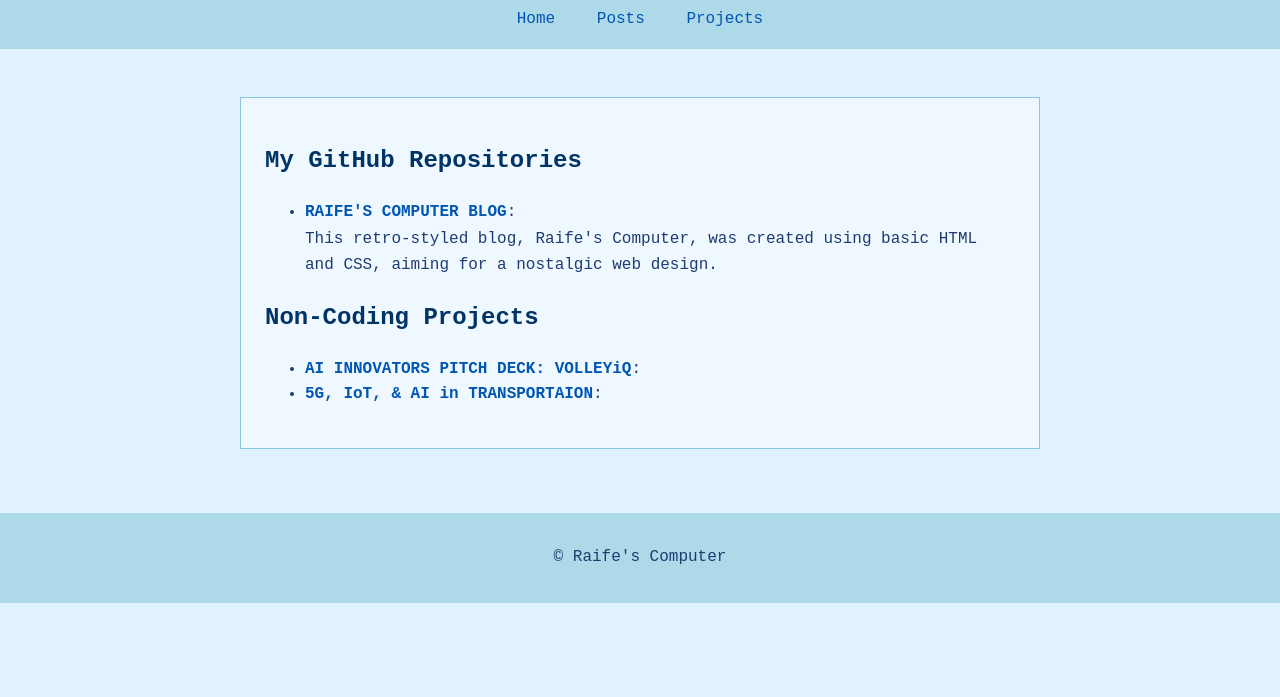
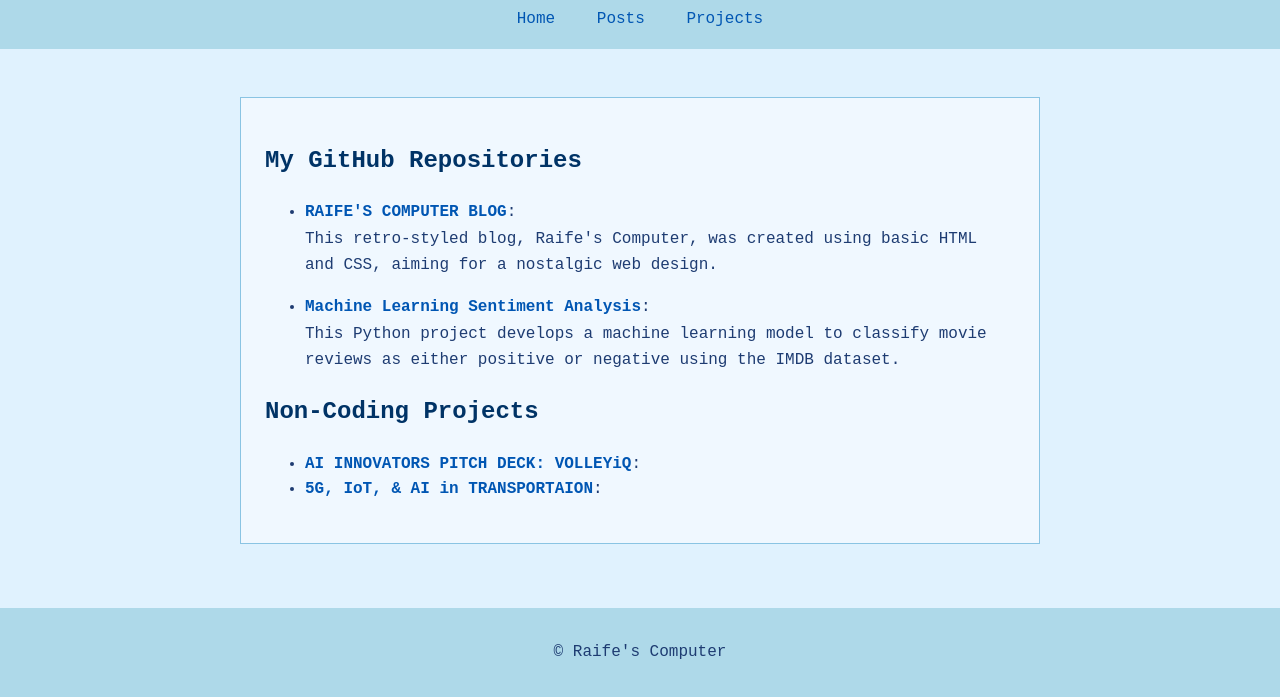
Before and after one commit to raifescomputer/raifes-computer-blog, a plain HTML site: page projects.html in a window 1280 px wide. Shown: the part 103-800 px from the top of the page. Drawn offline with Linux system fonts and the light colour scheme.

Commit message:
Added a new python project i worked on

```diff
--- a/projects.html
+++ b/projects.html
@@ -23,7 +23,10 @@
                     <a href="https://github.com/raifescomputer/raifes-computer-blog.git"><strong>RAIFE'S COMPUTER BLOG</strong></a>:
                     <p>This retro-styled blog, Raife's Computer, was created using basic HTML and CSS, aiming for a nostalgic web design.</p>
                 </li>
-
+                <li>
+                    <a href="https://github.com/raifescomputer/ML-Model-Sentiment-Analysis.git"><strong>Machine Learning Sentiment Analysis</strong></a>:
+                    <p>This Python project develops a machine learning model to classify movie reviews as either positive or negative using the IMDB dataset.</p>
+                </li>
             </ul>
             <h2>Non-Coding Projects</h2>
             <ul>
```
